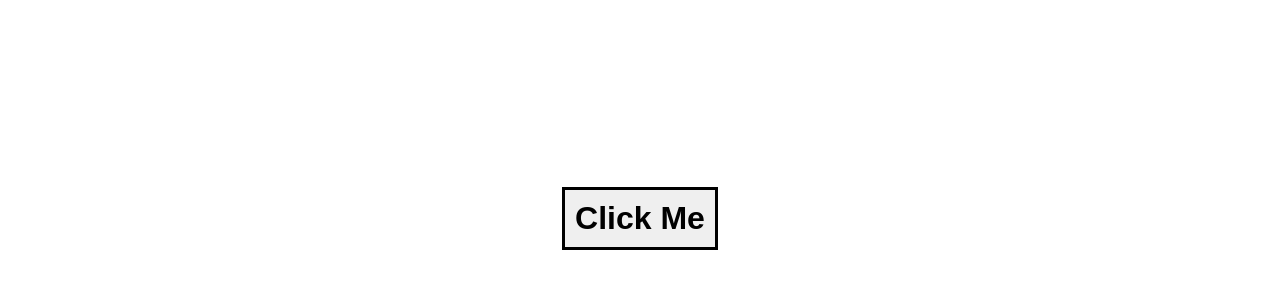
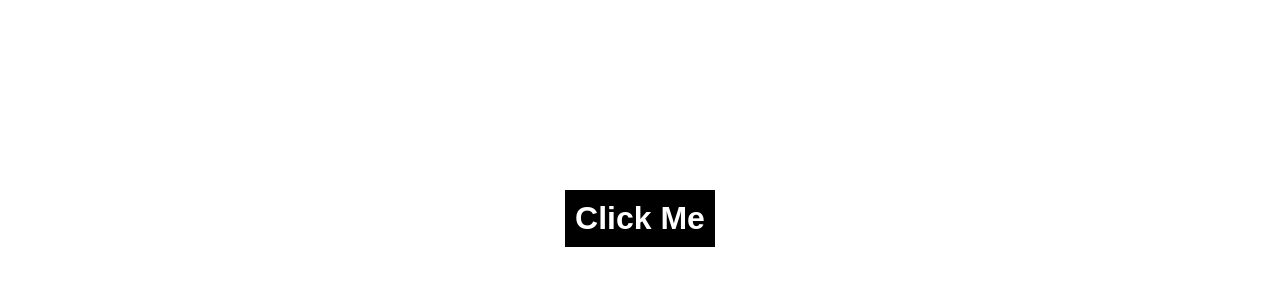
Before and after one commit to Bukkiee20/A-Color-Flipper, a plain HTML site: page color-flipper.html in a window 1280 px wide. In both pictures the pointer is over the button "Click Me". Shown: the part 76-364 px from the top of the page. Drawn offline with Linux system fonts and the light colour scheme.

Commit message:
Changes made

```diff
--- a/color-flipper.css
+++ b/color-flipper.css
@@ -18,6 +18,12 @@
     font-size: 2rem;
 }
 
+.btn:hover{
+    color: white;
+    background-color: black;
+    border: 3px solid white;
+}
+
 #values{
     display: flex;
     justify-content: center;
```
